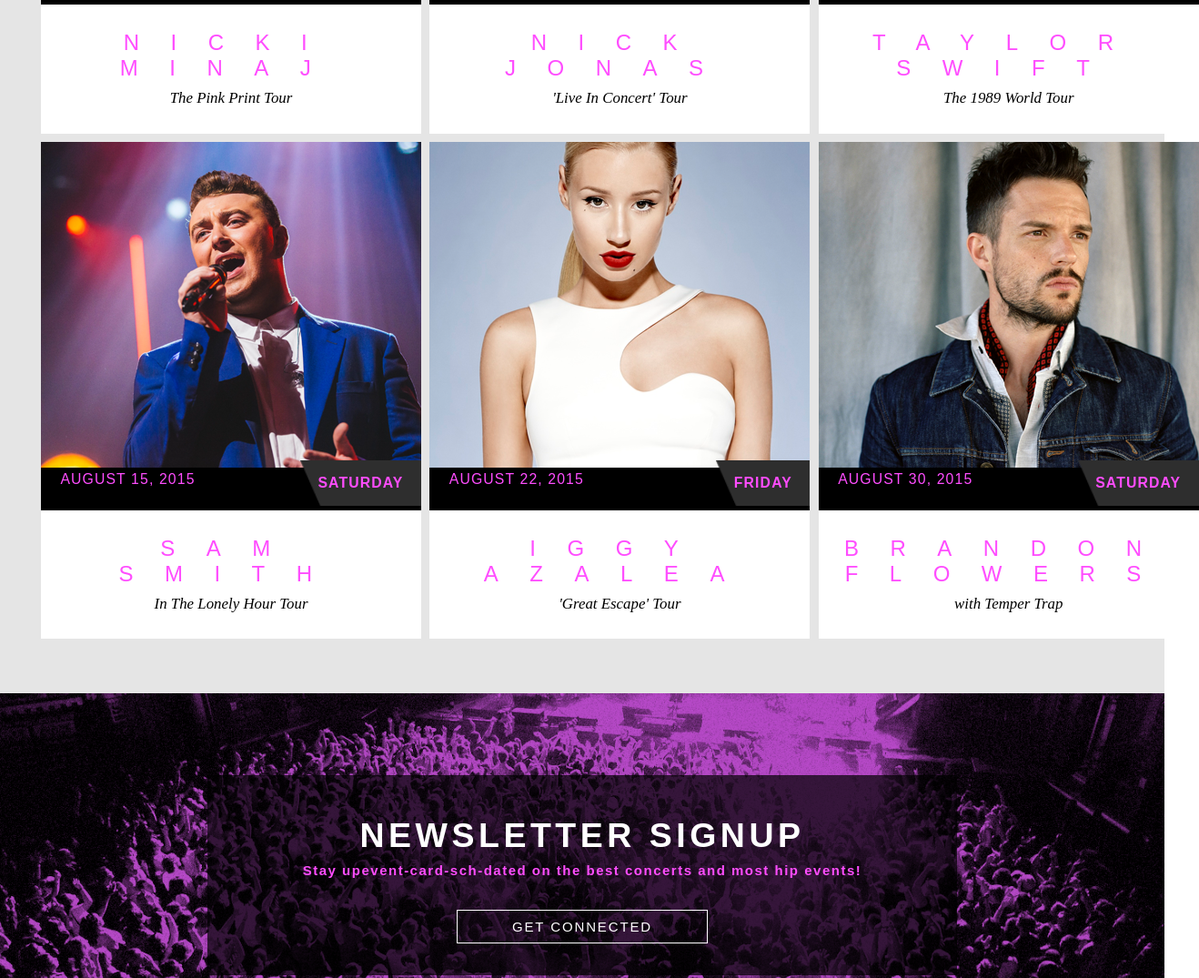
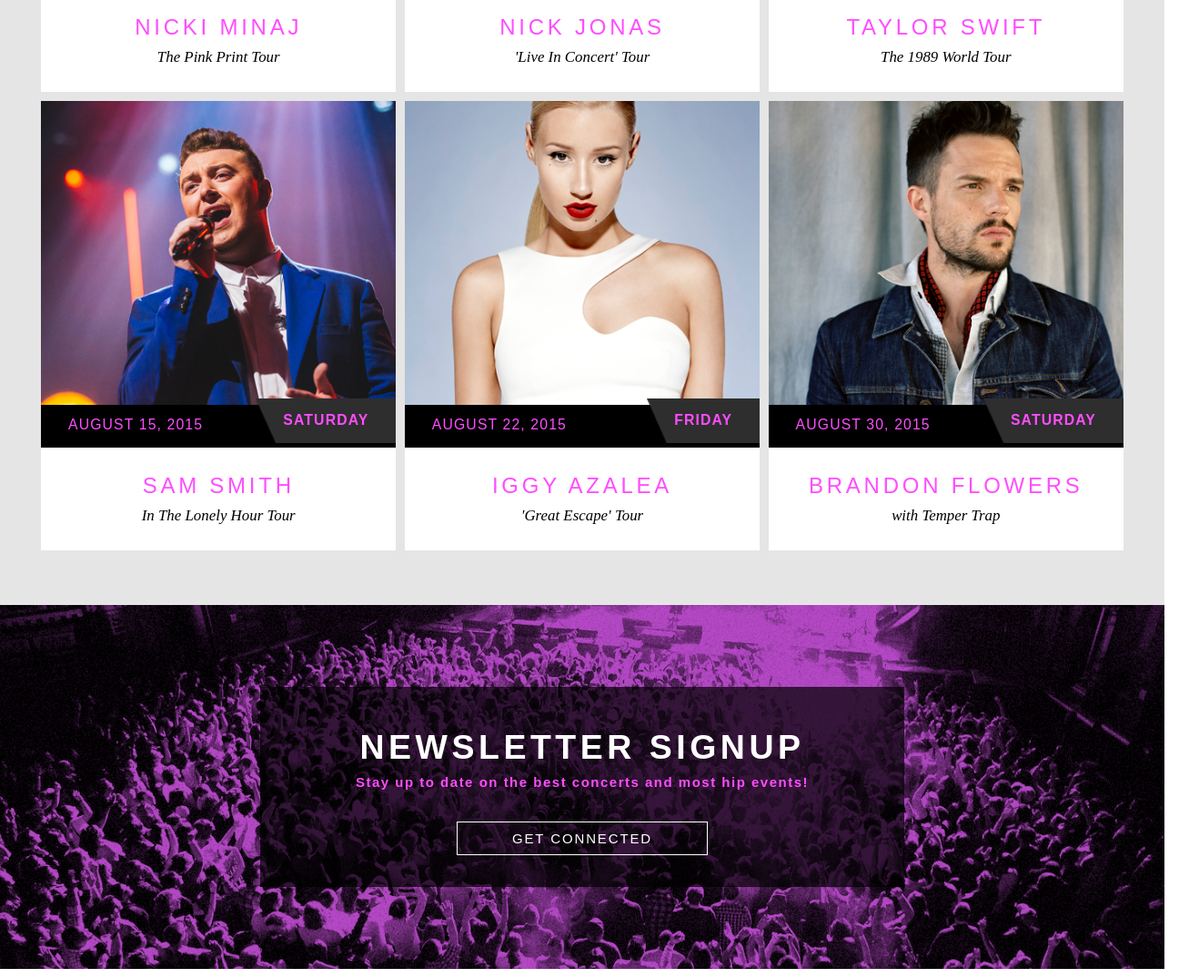
Before and after one commit to monkeyshoulders/carbonhouse-project, a website: page index.html in a window 1280 px wide. Shown: the part 630-1705 px from the top of the page at 91% size, 1318 px wide, since content can reach past the window. Drawn offline with Linux system fonts and the light colour scheme; some packages are replaced by stand-ins of ours.

Commit message:
layout fixes

```diff
--- a/index.html
+++ b/index.html
@@ -35,7 +35,7 @@
     <div class="navigation-logo">
       <img class="navigaton-logo-img" src="img/ch-venue.png" alt="CH Logo">
     </div>
-      <a href=""><img src="img/Hamburger.png" class="navigaton-logo-hamburger" alt="Menu"></a>
+    <a href=""><img src="img/Hamburger.png" class="navigaton-hamburger" alt="Menu"></a>
     <ul class="navigaton-list">
       <li class="navigation-list-item"><a class="navigation-list-item-link" href="">tickets</a></li>
       <li class="navigation-list-item"><a class="navigation-list-item-link" href="">plan your visit</a></li>
@@ -55,88 +55,88 @@
 
     <div class="hr"></div>
 
-    <div class="event-grid">
-      <article class="event-card">
-        <img src="img/nicki_minaj.png" alt="Nicki Minaj" class="event-card-img">
-        <div class="event-card-sch">
-          <h3 class="event-card-sch-date">July 25, 2015</h3>
-          <div class="event-card-sch-day">
+    <div class="grid">
+      <article class="grid-event-card">
+        <img src="img/nicki_minaj.png" alt="Nicki Minaj" class="grid-event-card-img">
+        <div class="grid-event-card-sch">
+          <h3 class="grid-event-card-sch-date">July 25, 2015</h3>
+          <div class="grid-event-card-sch-day">
             <h3>Friday</h3>
           </div>
         </div>
-        <div class="event-card-details">
-          <h2 class="event-card-details-main">Nicki Minaj</h2>
-          <h3 class="event-card-details-sub"><em>The pink print tour</em></h3>
+        <div class="grid-event-card-details">
+          <h2 class="grid-event-card-details-main">Nicki Minaj</h2>
+          <h3 class="grid-event-card-details-sub"><em>The pink print tour</em></h3>
         </div>
       </article>
 
-      <article class="event-card">
-        <img src="img/nick_jonas.png" alt="Nick Jonas" class="event-card-img">
-        <div class="event-card-sch">
-          <h3 class="event-card-sch-date">July 30, 2015</h3>
-          <div class="event-card-sch-day">
+      <article class="grid-event-card">
+        <img src="img/nick_jonas.png" alt="Nick Jonas" class="grid-event-card-img">
+        <div class="grid-event-card-sch">
+          <h3 class="grid-event-card-sch-date">July 30, 2015</h3>
+          <div class="grid-event-card-sch-day">
             <h3>Saturday</h3>
           </div>
         </div>
-        <div class="event-card-details">
-          <h2 class="event-card-details-main">Nick Jonas</h2>
-          <h3 class="event-card-details-sub"><em>'Live in concert' tour</em></h3>
+        <div class="grid-event-card-details">
+          <h2 class="grid-event-card-details-main">Nick Jonas</h2>
+          <h3 class="grid-event-card-details-sub"><em>'Live in concert' tour</em></h3>
         </div>
       </article>
 
-      <article class="event-card">
-        <img src="img/taylor_swift.png" alt="Taylor Swift" class="event-image">
-        <div class="event-card-sch">
-          <h3 class="event-card-sch-date">August 6, 2015</h3>
-          <div class="event-card-sch-day">
+      <article class="grid-event-card">
+        <img src="img/taylor_swift.png" alt="Taylor Swift" class="grid-event-card-img">
+        <div class="grid-event-card-sch">
+          <h3 class="grid-event-card-sch-date">August 6, 2015</h3>
+          <div class="grid-event-card-sch-day">
             <h3>Thursday</h3>
           </div>
         </div>
-        <div class="event-card-details">
-          <h2 class="event-card-details-main">Taylor Swift</h2>
-          <h3 class="event-card-details-sub"><em>The 1989 World Tour</em></h3>
+        <div class="grid-event-card-details">
+          <h2 class="grid-event-card-details-main">Taylor Swift</h2>
+          <h3 class="grid-event-card-details-sub"><em>The 1989 World Tour</em></h3>
         </div>
       </article>
 
-      <article class="event-card">
-        <img src="img/sam_smith.png" alt="Sam Smith" class="event-image">
-        <div class="event-card-sch">
-          <h3 class="event-card-sch-date">August 15, 2015</h3>
-          <div class="event-card-sch-day">
+      <article class="grid-event-card">
+        <img src="img/sam_smith.png" alt="Sam Smith" class="grid-event-card-img">
+        <div class="grid-event-card-sch">
+          <h3 class="grid-event-card-sch-date">August 15, 2015</h3>
+          <div class="grid-event-card-sch-day">
             <h3>Saturday</h3>
           </div>
         </div>
-        <div class="event-card-details">
-          <h2 class="event-card-details-main">Sam Smith</h2>
-          <h3 class="event-card-details-sub"><em>in the lonely hour tour</em></h3>
+        <div class="grid-event-card-details">
+          <h2 class="grid-event-card-details-main">Sam Smith</h2>
+          <h3 class="grid-event-card-details-sub"><em>in the lonely hour tour</em></h3>
         </div>
       </article>
 
-      <article class="event-card">
-        <img src="img/iggy_azalea.png" alt="iggy Azalea" class="event-image">
-        <div class="event-card-sch">
-          <h3 class="event-card-sch-date">August 22, 2015</h3>
-          <div class="event-card-sch-day">
+      <article class="grid-event-card">
+        <img src="img/iggy_azalea.png" alt="iggy Azalea" class="grid-event-card-img">
+        <div class="grid-event-card-sch">
+          <h3 class="grid-event-card-sch-date">August 22, 2015</h3>
+          <div class="grid-event-card-sch-day">
             <h3>Friday</h3>
           </div>
         </div>
-        <div class="event-card-details">
-          <h2 class="event-card-details-main">iggy Azalea</h2>
-          <h3 class="event-card-details-sub"><em>'great escape' tour</em></h3>
+        <div class="grid-event-card-details">
+          <h2 class="grid-event-card-details-main">iggy Azalea</h2>
+          <h3 class="grid-event-card-details-sub"><em>'great escape' tour</em></h3>
         </div>
       </article>
 
-      <article class="event-card">
-        <img src="img/brandon_flowers.png" alt="Brandon Flowers" class="event-image">
-        <div class="event-card-sch">
-          <h3 class="event-card-sch-date">August 30, 2015</h3>
-          <div class="event-card-sch-day">
+      <article class="grid-event-card">
+        <img src="img/brandon_flowers.png" alt="Brandon Flowers" class="grid-event-card-img">
+        <div class="grid-event-card-sch">
+          <h3 class="grid-event-card-sch-date">August 30, 2015</h3>
+          <div class="grid-event-card-sch-day">
             <h3>Saturday</h3>
           </div>
         </div>
-        <div class="event-card-details">
-          <h2 class="event-card-details-main">Brandon Flowers</h2>
-          <h3 class="event-card-details-sub"><em><span>with</span> temper trap</em></h3>
+        <div class="grid-event-card-details">
+          <h2 class="grid-event-card-details-main">Brandon Flowers</h2>
+          <h3 class="grid-event-card-details-sub"><em><span>with</span> temper trap</em></h3>
         </div>
       </article>
 
@@ -279,7 +279,7 @@
   <section class="newsletter">
     <div class="newsletter-box">
       <h2 class="newsletter-box-main">Newsletter Signup</h2>
-      <h4 class="newsletter-box-sub">Stay upevent-card-sch-dated on the best <br> concerts and most hip events!</h4>
+      <h4 class="newsletter-box-sub">Stay up to date on the best <br> concerts and most hip events!</h4>
       <a class="newsletter-box-link" href="">Get Connected</a>
     </div>
   </section>
--- a/sass/base/_variables.scss
+++ b/sass/base/_variables.scss
@@ -16,7 +16,7 @@
   425px: 11px,
   500px: 12px,
   1200px: 15px,
-  1300px: 20px,
+  1300px: 15px,
 
 );
 
--- a/sass/components/_components.scss
+++ b/sass/components/_components.scss
@@ -18,20 +18,19 @@
   }
 
   &-layout {
-    padding: 1rem 0;
 
     &-img {
-      padding: .5rem;
+      margin: 0;
+      padding: .75rem;
       width: 1.75rem;
 
       &:first-child {
         background-color: #fff;
-        padding: .5rem;
       }
 
       &:last-child {
         background: none;
-        padding-left: 1rem;
+
       }
     }
   }
@@ -43,18 +42,14 @@
   margin: .25rem 0;
 }
 
-.event-grid {
+.grid {
   display: grid;
   grid-gap: .625rem;
   grid-template-columns: repeat(3, 1fr);
-  margin-top: 2rem;
-}
+  margin: 2rem 0 0 0;
+  // overflow: hidden;
 
-.card-m {
-  display: none;
-}
-
-.event-card {
+  &-event-card {
     background-color: white;
     width: 100%;
 
@@ -71,13 +66,11 @@
       justify-content: space-between;
       letter-spacing: .075rem;
       margin-top: -0.4rem;
-    padding: 0;
       text-transform: uppercase;
 
       &-date {
         font-weight: 300;
-      margin: .5rem .8rem;
-      padding-left: .625rem;
+        margin-left: 2rem;
       }
 
       &-day {
@@ -85,7 +78,7 @@
         background-repeat: no-repeat;
         background-size: cover;
         bottom: .3rem;
-      padding: 0 1.3rem;
+        padding: 0 2rem;
         position: relative;
         z-index: 1;
       }
@@ -99,7 +92,7 @@
         color: #ff4dff;
         font-size: 1.6rem;
         font-weight: 400;
-      letter-spacing: 2.3rem;
+        letter-spacing: .25rem;
         margin: 0;
         padding-top: .625rem;
         text-transform: uppercase;
@@ -119,6 +112,12 @@
       }
     }
   }
+}
+
+.card-m {
+  display: none;
+}
+
 
 .newsletter {
   align-items: center;
--- a/sass/layouts/_header.scss
+++ b/sass/layouts/_header.scss
@@ -44,7 +44,7 @@
     font-family: 'Oswald', sans-serif;
     letter-spacing: .1rem;
     padding: .375rem 1rem;
-    width: 21rem;
+    width: 20rem;
   }
 
   &-icon {
@@ -92,33 +92,31 @@
   &-logo {
 
     &-img {
-      margin-top: -2rem;
+      margin: -2rem 0 0 2.75rem;
       position: absolute;
       width: 13rem;
+    }
   }
 
   &-hamburger {
     display: none;
   }
-  }
 
   &-list {
     background-color: #000;
+    display: flex;
+    justify-content: flex-end;
+    align-items: center;
     list-style: none;
     margin: 0;
-    overflow: hidden;
-    padding: 0;
 
-    &-item {
-      float: left;
-
-      &-link {
+    &-item, a {
       align-items: center;
       color: white;
       display: flex;
       height: 3.5rem;
       letter-spacing: .1rem;
-        padding: 1rem 4.5rem;
+      padding: 1rem 4.25rem;
       text-decoration: none;
       text-transform: uppercase;
       text-align: center;
@@ -130,4 +128,3 @@
     }
   }
 }
-}
```
Also changed, not shown: css/styles.css. Lines whose indentation alone changed are shown as unchanged.
